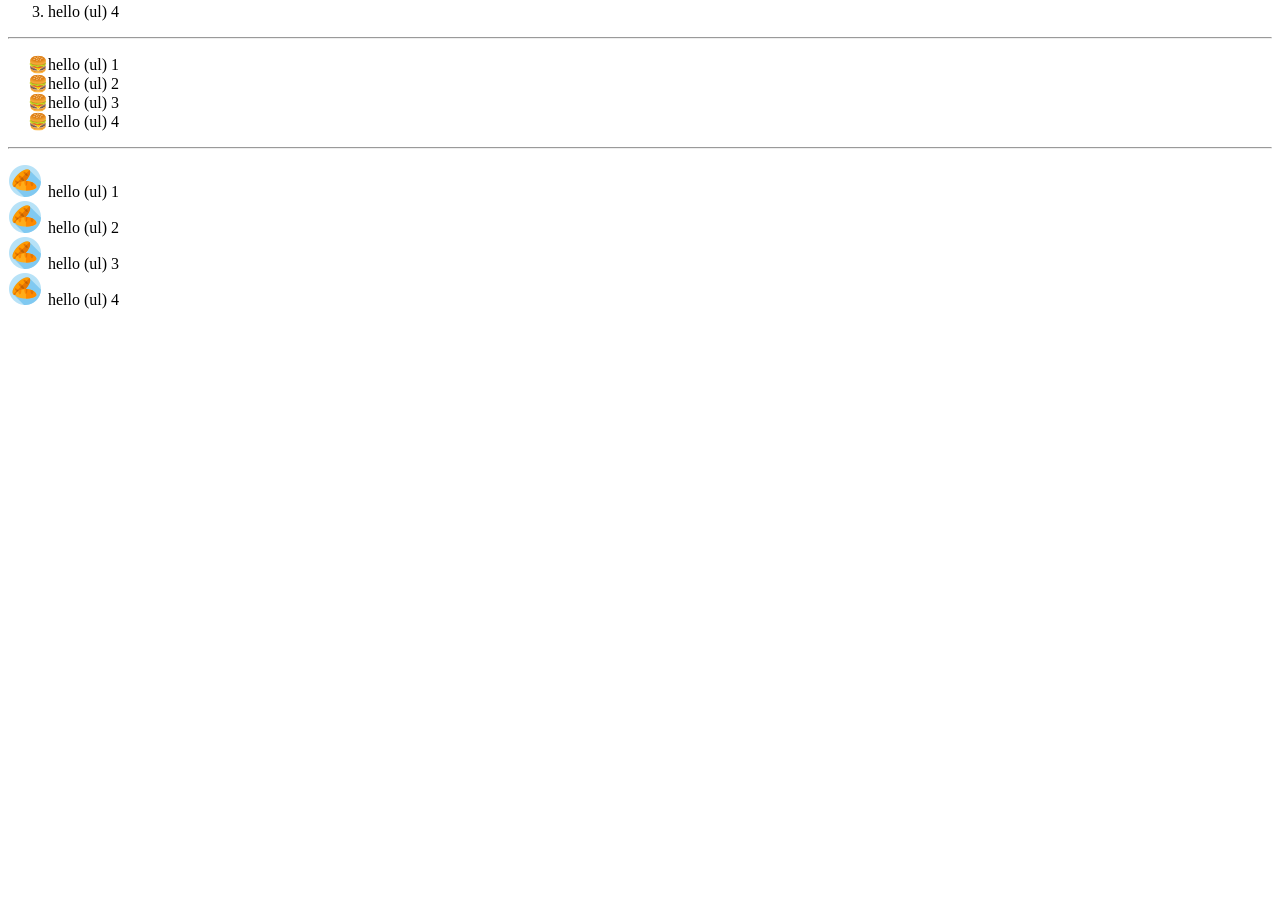
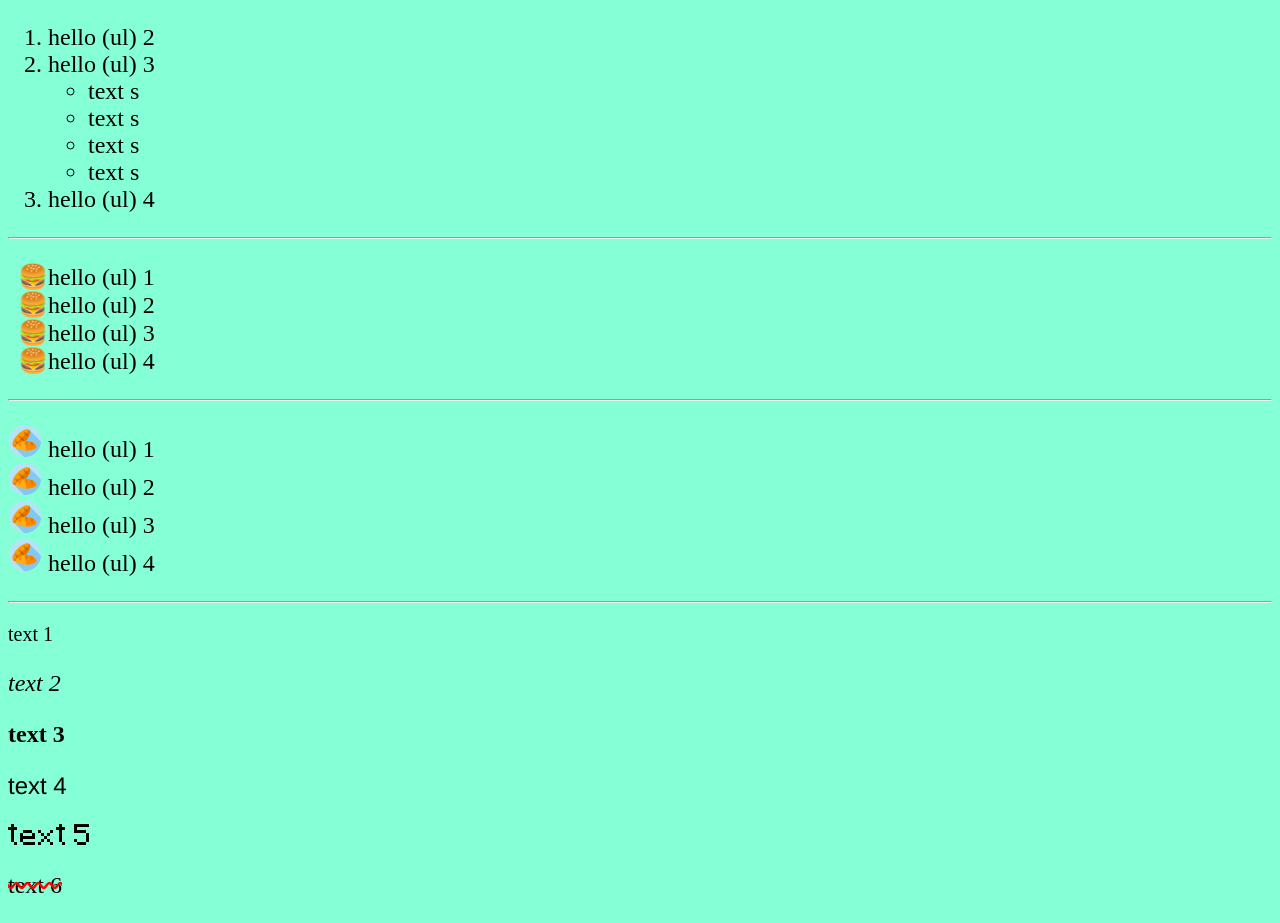
Before and after one commit to andreyka101/Maksim_web, a plain HTML site: page lesson_1_list.html in a window 1280 px wide. Shown: the part 367-1290 px from the top of the page. Before the commit the page ends 800 px from the top, so only its background shows below. Drawn offline with Linux system fonts and the light colour scheme.

Commit message:
цввццв

```diff
--- a/lesson_1_list.html
+++ b/lesson_1_list.html
@@ -6,6 +6,10 @@
     <meta name="viewport" content="width=device-width, initial-scale=1.0">
     <title>Document</title>
     <style>
+        body{
+            font-size: 24px;
+            background-color: rgb(132, 255, 214);
+        }
         .list_1{
             /* меняем точки списка на другие символы */
             /* list-style-type: square;
@@ -17,6 +21,62 @@
         .list_2{
             /* меняем точки списка на фото */
             list-style-image: url(hleb_61g1hd5qb0l4_32.png);
+        }
+
+
+        .text_1{
+            /* размер текста */
+            font-size: 20px;
+        }
+        .text_2{
+            /* вид написания текста */
+            font-style: oblique;
+        }
+        .text_3{
+            /* толщина текста */
+            font-weight:900;
+        }
+        .text_4{
+            /* меняем шрифт */
+            /* font-family: cursive; */
+            font-family:'Franklin Gothic Medium', 'Arial Narrow', Arial, sans-serif
+        }
+
+        /* подключаем свой шрифт */
+        @font-face{
+            src: url(Minecraft_1.1.ttf);
+            font-family: mine;
+        }
+        .text_5{
+            /* устанавливаем подключённый шрифт */
+            font-family: mine;
+            /* font-style: oblique; */
+            /* font-weight: 700; */
+        }
+        .text_6{
+            /* Подчеркивание текста */
+
+            /* высота линии */
+            /* overline - верхняя линия
+            line-through - средняя линия
+            underline - нижняя линия */
+            text-decoration-line:overline;
+
+
+            /* вид линии */
+            /* solid — обычная сплошная линия
+            double — двойная линия
+            dotted — пунктирная линия (пунктир из точек)
+            dashed — тоже пунктирная линия, но пунктир из коротких линий
+            wavy — волнистая линия */
+            /* text-decoration-style: wavy; */
+
+
+            /* цвет линии */
+            /* text-decoration-color: blue; */
+
+
+            text-decoration: line-through wavy red;
         }
     </style>
 </head>
@@ -31,7 +91,9 @@
 
     <!-- ul - список с точками -->
     <ul>
-        <li>hello (ul) 1</li>
+        <div>
+            <li>hello (ul) 1</li>
+        </div>
         <li>hello (ul) 2</li>
         <li>hello (ul) 3</li>
         <li>hello (ul) 4</li>
@@ -83,6 +145,30 @@
             <li>hello (ul) 3</li>
             <li>hello (ul) 4</li>
         </ul>
+
+
+<hr>
+
+<p class="text_1">
+    text 1
+</p>
+<p class="text_2">
+    text 2
+</p>
+<p class="text_3">
+    text 3
+</p>
+<p class="text_4">
+    text 4
+</p>
+<p class="text_5">
+    text 5
+</p>
+<p class="text_6">
+    text 6
+</p>
+
+
 </body>
 
 </html>
```
Also changed, not shown: lesson_2_pseudo-classes_1.html (added, +38 -0 lines), Minecraft_1.1.ttf (added).
